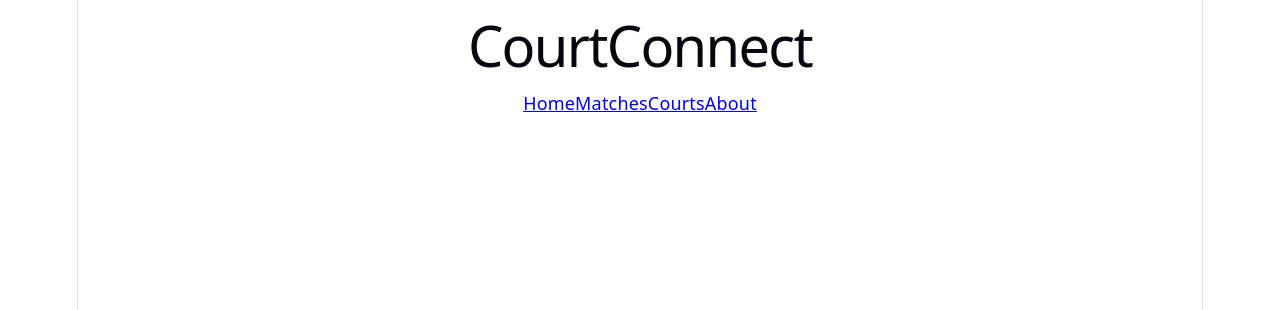
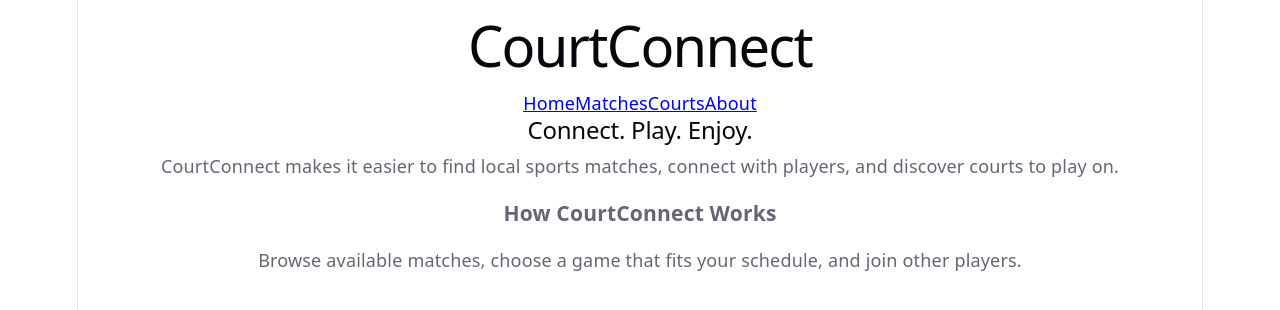
Before and after one commit to GAYATHRI-RAVADA-07/launchcode-unit1-final-project-GAYATHRI-R, a React (Vite) app: page /about in a window 1280 px wide. Shown: the top 310 px of the page. Built offline with nearby package versions, Linux system fonts and the light colour scheme.

Commit message:
Add about page

```diff
--- a/src/App.jsx
+++ b/src/App.jsx
@@ -2,6 +2,7 @@ import { BrowserRouter, Routes, Route } from "react-router-dom";
 import { useState } from "react";
 import Header from "./Components/Header";
 import Home from "./pages/Home";
+import About from "./pages/About";
 import MatchList from "./Components/MatchList";
 import CreateMatchForm from "./Components/CreateMatchForm";
 import { matches as initialMatches } from "./mockdata/matches";
@@ -51,6 +52,8 @@ function App() {
       <Routes>
         <Route path="/" element={<Home />} />
 
+        <Route path="/about" element={<About />} />
+
         <Route
           path="/matches"
           element={
--- a/src/pages/About.jsx
+++ b/src/pages/About.jsx
@@ -0,0 +1,23 @@
+function About() {
+  return (
+    <main className="about-page">
+      <section className="about-section">
+        <h2>Connect. Play. Enjoy.</h2>
+
+        <p>
+          CourtConnect makes it easier to find local sports matches, connect
+          with players, and discover courts to play on.
+        </p>
+
+        <h3>How CourtConnect Works</h3>
+
+        <p>
+          Browse available matches, choose a game that fits your schedule, and
+          join other players.
+        </p>
+      </section>
+    </main>
+  );
+}
+
+export default About;
```
